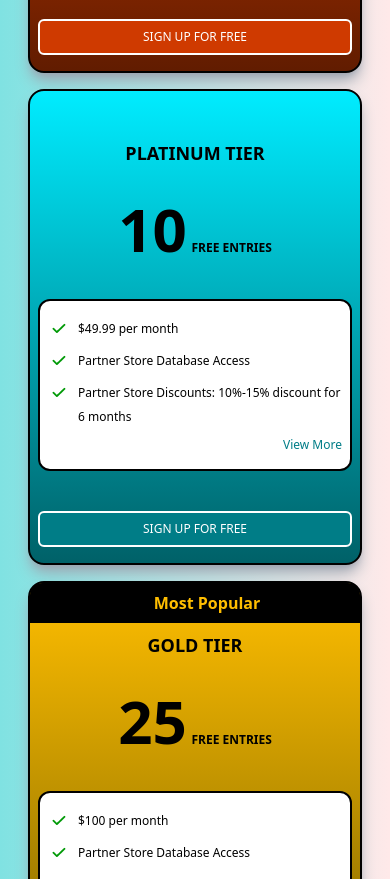
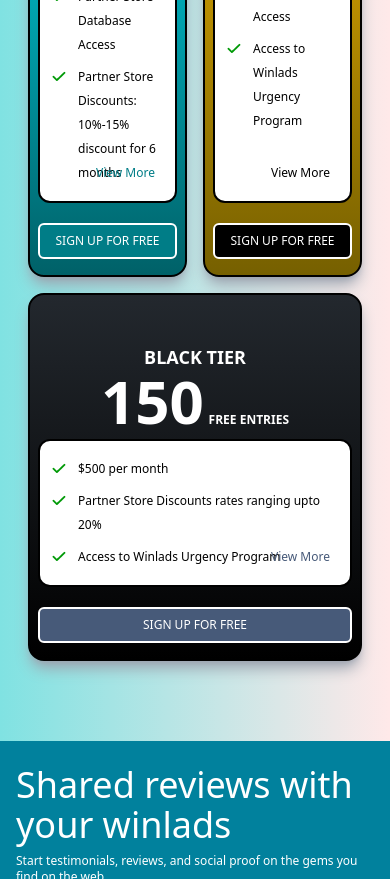
Before and after one commit to Cameron933/winlads-store, a React (Vite) app: page /#/ in a window 390 px wide. Shown: the part 3220-4099 px from the top of the page. Built offline with nearby package versions, Linux system fonts and the light colour scheme; some icons are missing.

Commit message:
fix-cards

```diff
--- a/src/components/Card.jsx
+++ b/src/components/Card.jsx
@@ -33,7 +33,8 @@
     point6,
     point7,
     mostPopular = false,
-    yValue
+    yValue,
+    classNames
 }) => {
     const [showmore, setShowmore] = useState(false);
     const [btnBgColor, setBtnBgColor] = useState(buttonColor);
@@ -59,7 +60,7 @@
             whileInView={{y:0, opacity:1}}
             viewport={{once:true}}
             transition={{duration:1, delay:0.5}}
-            className={`rounded-2xl px-2 pt-12 pb-4 shadow-lg shadow-gray-400 relative flex flex-col border-2 border-black`}
+            className={`rounded-2xl px-2 pt-12 pb-4 shadow-lg shadow-gray-400 relative flex flex-col border-2 border-black ${classNames}`}
             style={{
                 background: `linear-gradient(180deg, ${bgColorFrom} 0%, ${bgColorTo} 100%)`,
             }}
@@ -73,7 +74,7 @@
                 </div>
             )}
             <p
-                className={`text-${titleColor} text-center uppercase text-lg lg:text-xl 2xl:text-2xl font-bold pb-8`}
+                className={`text-${titleColor} text-center uppercase text-lg lg:text-xl 2xl:text-2xl font-bold pb-0 lg:pb-8`}
             >
                 {title}
             </p>
@@ -84,7 +85,7 @@
           {price}
         </p>
       </div> */}
-            <div className="flex flex-col justify-between items-center mb-10">
+            <div className="flex flex-col justify-between items-center mb-2">
                 <p
                     className={`font-bold text-lg 2xl:text-xl`}
                     style={{ color: titleColor2 }}
@@ -95,7 +96,7 @@
                     <span className="text-xs">FREE ENTRIES</span>
                 </p>
             </div>
-            <div className="flex flex-col space-y-2  border-2 border-black bg-white px-2 py-4 rounded-xl mb-10">
+            <div className="flex flex-col space-y-2  border-2 border-black bg-white px-2 py-4 rounded-xl mb-5 h-full relative">
                 <div className="flex flex-row items-start gap-2">
                     <img src={Correct} alt="" />
                     <p className={`text-${descColor} text-xs 2xl:text-[16px] leading-6`}>
@@ -161,7 +162,7 @@
                     </div>
                 )}
                 {desc4 && (
-                    <div className="">
+                    <div className="absolute bottom-5 right-5">
                         <p
                             className="capitalize flex justify-end text-xs cursor-pointer"
                             style={{ color: buttonColor }}
--- /dev/null
+++ b/src/components/InstagramGallery.jsx
@@ -0,0 +1,12 @@
+import React from 'react'
+import { InstagramGallery } from "instagram-gallery";
+
+const InstagramGalleryViewer = () => {
+    return (
+        <div>
+            <InstagramGallery accessToken="accessToken" count={8} pagination={true}/>
+        </div>
+    )
+}
+
+export default InstagramGalleryViewer
--- a/src/components/Level.jsx
+++ b/src/components/Level.jsx
@@ -52,7 +52,7 @@
           {/* <img src={cabBack} className="" /> */}
         </div>
         {/* <motion.div variants={textAnimate}> */}
-        <div className="grid xl:grid-cols-5 grid-cols-1 md:grid-cols-3 gap-4 px-3 xs:px-32 md:px-0">
+        <div className="grid xl:grid-cols-5 grid-cols-2 md:grid-cols-3 gap-4 px-3 xs:px-0 md:px-0">
           <Card
             title="Starter Tier"
             // titleColor="white"
@@ -185,6 +185,7 @@
             point6={Correct}
             point7={Correct}
             yValue={-100}
+            classNames={'col-span-2 md:col-span-1'}
           />
           {/* <Card />
         <Card />
--- a/src/pages/Home.jsx
+++ b/src/pages/Home.jsx
@@ -10,6 +10,7 @@
 import Sec2 from "../components/Sec2"
 import NewGallery from "../components/NewGallery"
 import Partners from "../components/Partners"
+// import InstagramGalleryViewer from "../components/InstagramGallery"
 
 const Home = () => {
   return (
@@ -26,6 +27,7 @@
     <Level />
     <Shared />
     <NewGallery />
+    {/* <InstagramGalleryViewer/> */}
     {/* <Winlads /> */}
     {/* <WinladsNew/> */}
     <Footer3/>
```
Also changed, not shown: 1 other file (tests, documents, lock files or other folders).
